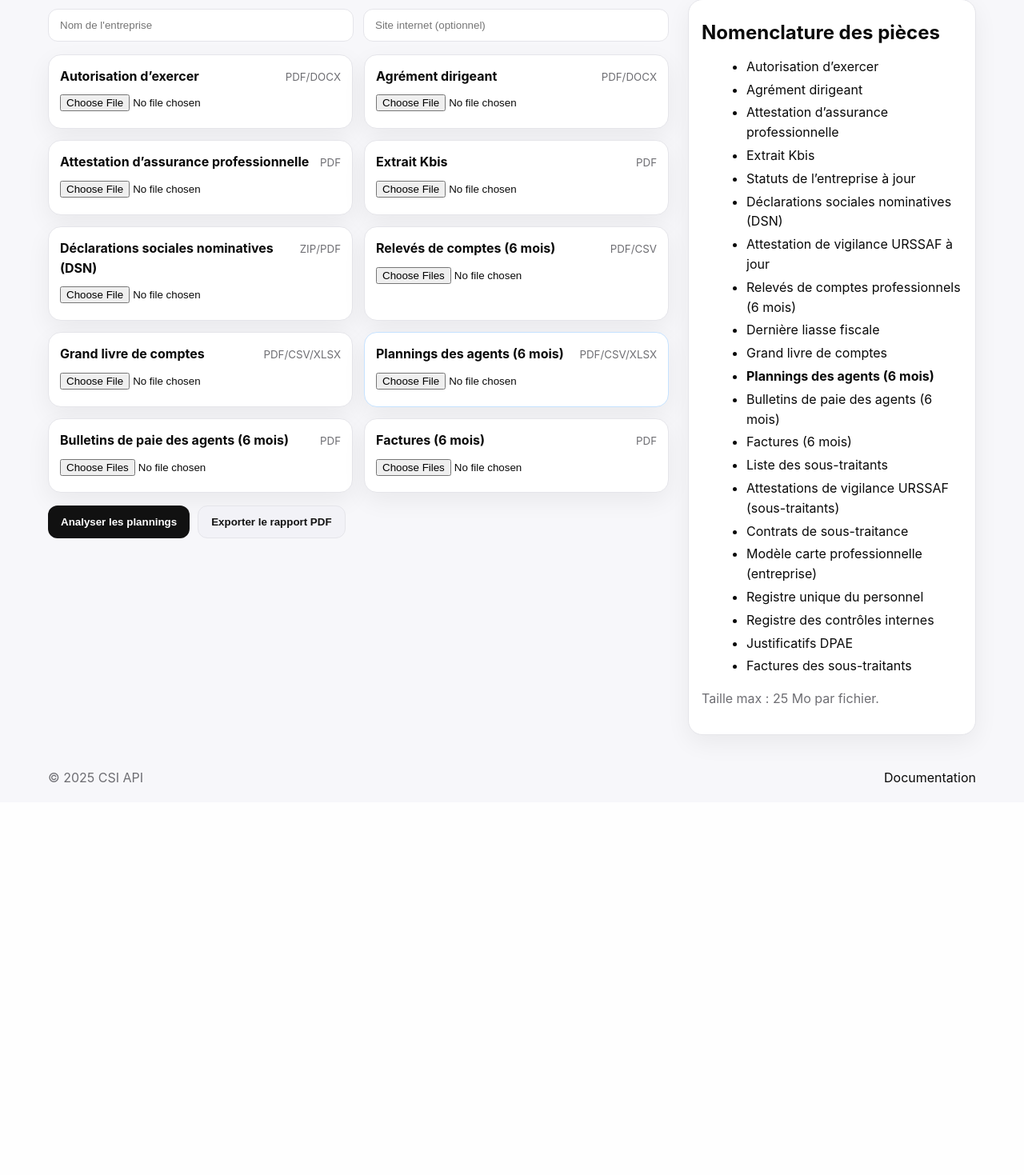
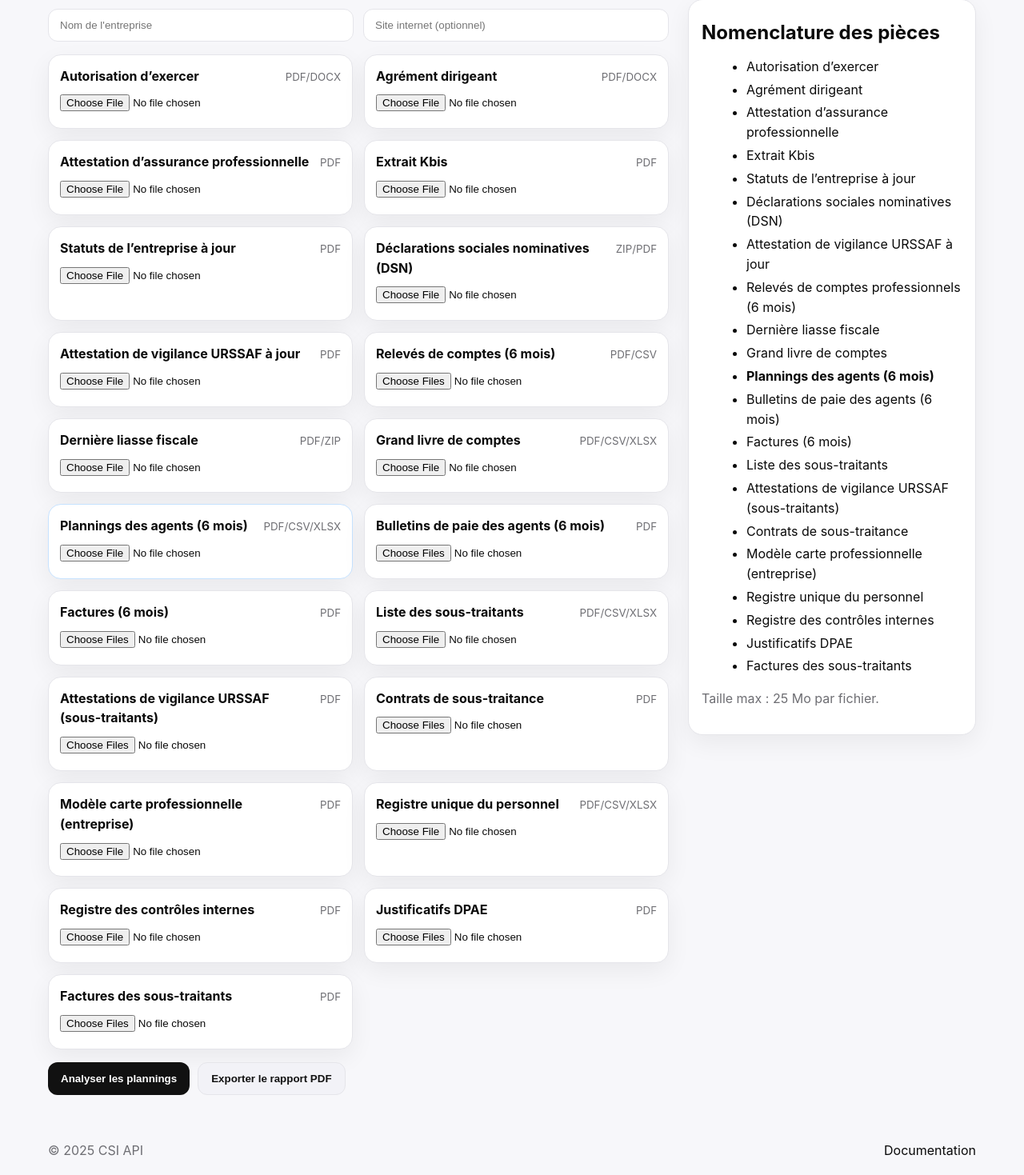
Before and after one commit to mescoubas-tech/csi-api, a FastAPI app: page / in a window 1280 px wide. Shown: the part 140-1609 px from the top of the page at 80% size. Before the commit the page ends 1119 px from the top, so only its background shows below. Run offline with FastAPI, Linux system fonts and the light colour scheme.

Commit message:
Update index_old.html

```diff
--- a/app/templates/index_old.html
+++ b/app/templates/index_old.html
@@ -25,8 +25,7 @@
         </div>
 
         <div class="tiles">
-
-          <!-- AUTORISATION D'EXERCER -->
+          <!-- 1 -->
           <div class="tile" data-key="aut">
             <div class="tile-head">
               <h3>Autorisation d’exercer <span class="ok" hidden>✔</span></h3>
@@ -36,7 +35,7 @@
             <div class="file-name"></div>
           </div>
 
-          <!-- AGREMENT DIRIGEANT -->
+          <!-- 2 -->
           <div class="tile" data-key="agd">
             <div class="tile-head">
               <h3>Agrément dirigeant <span class="ok" hidden>✔</span></h3>
@@ -46,7 +45,7 @@
             <div class="file-name"></div>
           </div>
 
-          <!-- ATTESTATION ASSURANCE PRO -->
+          <!-- 3 -->
           <div class="tile" data-key="aap">
             <div class="tile-head">
               <h3>Attestation d’assurance professionnelle</h3>
@@ -56,7 +55,7 @@
             <div class="file-name"></div>
           </div>
 
-          <!-- EXTRACT KBIS -->
+          <!-- 4 -->
           <div class="tile" data-key="kbis">
             <div class="tile-head">
               <h3>Extrait Kbis</h3>
@@ -66,7 +65,17 @@
             <div class="file-name"></div>
           </div>
 
-          <!-- DSN -->
+          <!-- 5 -->
+          <div class="tile" data-key="statuts">
+            <div class="tile-head">
+              <h3>Statuts de l’entreprise à jour</h3>
+              <small>PDF</small>
+            </div>
+            <input type="file" accept=".pdf" />
+            <div class="file-name"></div>
+          </div>
+
+          <!-- 6 -->
           <div class="tile" data-key="dsn">
             <div class="tile-head">
               <h3>Déclarations sociales nominatives (DSN)</h3>
@@ -76,7 +85,17 @@
             <div class="file-name"></div>
           </div>
 
-          <!-- RELEVES DE COMPTES -->
+          <!-- 7 -->
+          <div class="tile" data-key="urssaf_vigilance">
+            <div class="tile-head">
+              <h3>Attestation de vigilance URSSAF à jour</h3>
+              <small>PDF</small>
+            </div>
+            <input type="file" accept=".pdf" />
+            <div class="file-name"></div>
+          </div>
+
+          <!-- 8 -->
           <div class="tile" data-key="releves">
             <div class="tile-head">
               <h3>Relevés de comptes (6 mois)</h3>
@@ -86,8 +105,18 @@
             <div class="file-name"></div>
           </div>
 
-          <!-- GRAND LIVRE -->
-          <div class="tile" data-key="gl">
+          <!-- 9 -->
+          <div class="tile" data-key="liasse">
+            <div class="tile-head">
+              <h3>Dernière liasse fiscale</h3>
+              <small>PDF/ZIP</small>
+            </div>
+            <input type="file" accept=".pdf,.zip" />
+            <div class="file-name"></div>
+          </div>
+
+          <!-- 10 -->
+          <div class="tile" data-key="grand_livre">
             <div class="tile-head">
               <h3>Grand livre de comptes</h3>
               <small>PDF/CSV/XLSX</small>
@@ -96,7 +125,7 @@
             <div class="file-name"></div>
           </div>
 
-          <!-- PLANNINGS (le seul analysé côté backend pour l’instant) -->
+          <!-- 11 (PLANNING — actionnée par les boutons) -->
           <div class="tile accent" data-key="planning">
             <div class="tile-head">
               <h3>Plannings des agents (6 mois) <span class="ok" hidden>✔</span></h3>
@@ -106,7 +135,7 @@
             <div class="file-name"></div>
           </div>
 
-          <!-- BULLETINS DE PAIE -->
+          <!-- 12 -->
           <div class="tile" data-key="paie">
             <div class="tile-head">
               <h3>Bulletins de paie des agents (6 mois)</h3>
@@ -116,7 +145,7 @@
             <div class="file-name"></div>
           </div>
 
-          <!-- FACTURES -->
+          <!-- 13 -->
           <div class="tile" data-key="factures">
             <div class="tile-head">
               <h3>Factures (6 mois)</h3>
@@ -126,8 +155,85 @@
             <div class="file-name"></div>
           </div>
 
-          <!-- etc. (tu peux dupliquer) -->
+          <!-- 14 -->
+          <div class="tile" data-key="sous_traitants_liste">
+            <div class="tile-head">
+              <h3>Liste des sous-traitants</h3>
+              <small>PDF/CSV/XLSX</small>
+            </div>
+            <input type="file" accept=".pdf,.csv,.xlsx,.xls" />
+            <div class="file-name"></div>
+          </div>
 
+          <!-- 15 -->
+          <div class="tile" data-key="sous_traitants_vigilance">
+            <div class="tile-head">
+              <h3>Attestations de vigilance URSSAF (sous-traitants)</h3>
+              <small>PDF</small>
+            </div>
+            <input type="file" accept=".pdf" multiple />
+            <div class="file-name"></div>
+          </div>
+
+          <!-- 16 -->
+          <div class="tile" data-key="contrats_st">
+            <div class="tile-head">
+              <h3>Contrats de sous-traitance</h3>
+              <small>PDF</small>
+            </div>
+            <input type="file" accept=".pdf" multiple />
+            <div class="file-name"></div>
+          </div>
+
+          <!-- 17 -->
+          <div class="tile" data-key="carte_pro_modele">
+            <div class="tile-head">
+              <h3>Modèle carte professionnelle (entreprise)</h3>
+              <small>PDF</small>
+            </div>
+            <input type="file" accept=".pdf" />
+            <div class="file-name"></div>
+          </div>
+
+          <!-- 18 -->
+          <div class="tile" data-key="rup">
+            <div class="tile-head">
+              <h3>Registre unique du personnel</h3>
+              <small>PDF/CSV/XLSX</small>
+            </div>
+            <input type="file" accept=".pdf,.csv,.xlsx,.xls" />
+            <div class="file-name"></div>
+          </div>
+
+          <!-- 19 -->
+          <div class="tile" data-key="rci">
+            <div class="tile-head">
+              <h3>Registre des contrôles internes</h3>
+              <small>PDF</small>
+            </div>
+            <input type="file" accept=".pdf" />
+            <div class="file-name"></div>
+          </div>
+
+          <!-- 20 -->
+          <div class="tile" data-key="dpae">
+            <div class="tile-head">
+              <h3>Justificatifs DPAE</h3>
+              <small>PDF</small>
+            </div>
+            <input type="file" accept=".pdf" multiple />
+            <div class="file-name"></div>
+          </div>
+
+          <!-- 21 -->
+          <div class="tile" data-key="factures_st">
+            <div class="tile-head">
+              <h3>Factures des sous-traitants</h3>
+              <small>PDF</small>
+            </div>
+            <input type="file" accept=".pdf" multiple />
+            <div class="file-name"></div>
+          </div>
         </div>
 
         <div class="actions">
@@ -138,7 +244,7 @@
         <pre id="output" class="output" hidden></pre>
       </section>
 
-      <!-- Colonne droite : Nomenclature -->
+      <!-- Colonne droite : Nomenclature (inchangée) -->
       <aside class="aside">
         <h2>Nomenclature des pièces</h2>
         <ul class="list">
```
